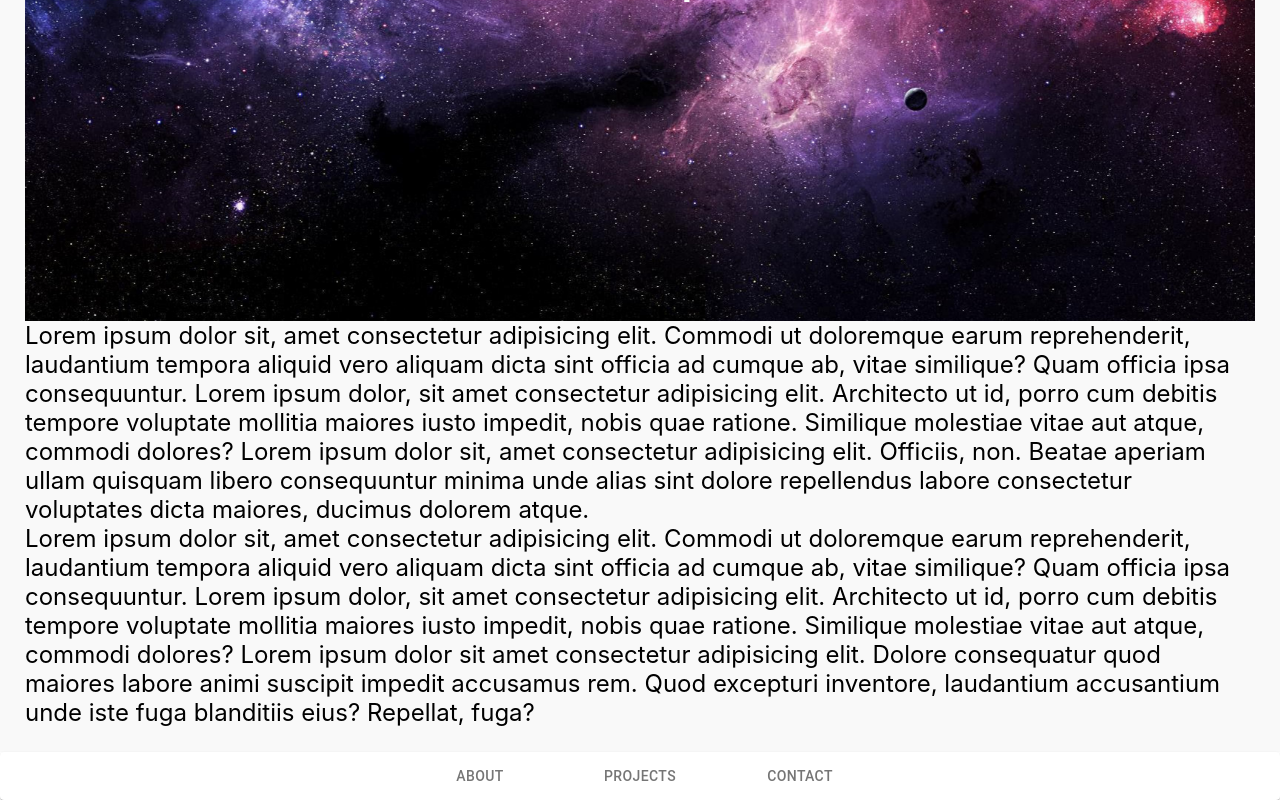
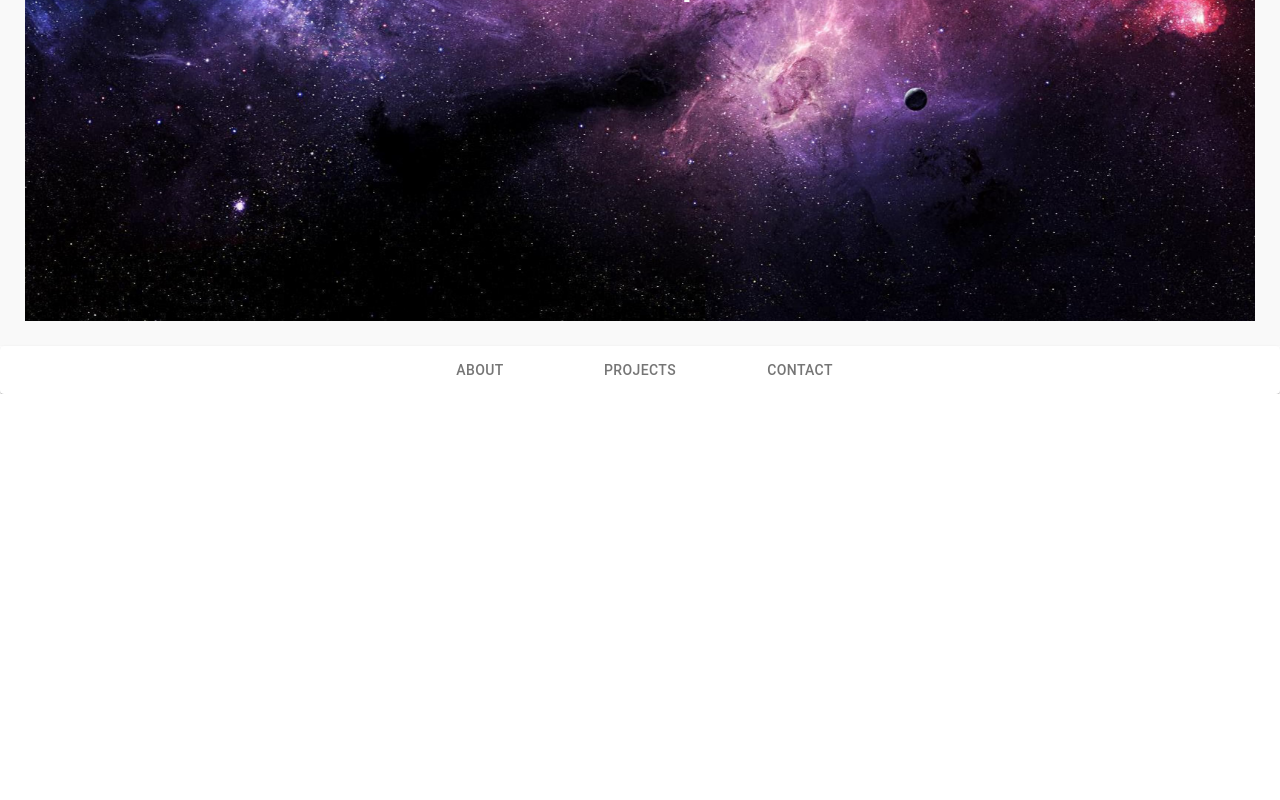
Before and after one commit to kevkevwuhoo/kwu-react-portfolio, a React (Create React App) app: page / in a window 1280 px wide. Shown: the part 504-1304 px from the top of the page. After the commit the page ends 898 px from the top, so only its background shows below. Built offline with nearby package versions, Linux system fonts and the light colour scheme.

Commit message:
Removed lorem text

```diff
--- a/src/pages/Landing/index.js
+++ b/src/pages/Landing/index.js
@@ -10,30 +10,6 @@ const Landing = () => {
           <h2>Full stack developer. NYC.</h2>
         </div>
       </div>
-      <p>
-        Lorem ipsum dolor sit, amet consectetur adipisicing elit. Commodi ut
-        doloremque earum reprehenderit, laudantium tempora aliquid vero aliquam
-        dicta sint officia ad cumque ab, vitae similique? Quam officia ipsa
-        consequuntur. Lorem ipsum dolor, sit amet consectetur adipisicing elit.
-        Architecto ut id, porro cum debitis tempore voluptate mollitia maiores
-        iusto impedit, nobis quae ratione. Similique molestiae vitae aut atque,
-        commodi dolores? Lorem ipsum dolor sit, amet consectetur adipisicing
-        elit. Officiis, non. Beatae aperiam ullam quisquam libero consequuntur
-        minima unde alias sint dolore repellendus labore consectetur voluptates
-        dicta maiores, ducimus dolorem atque.
-      </p>
-      <p>
-        Lorem ipsum dolor sit, amet consectetur adipisicing elit. Commodi ut
-        doloremque earum reprehenderit, laudantium tempora aliquid vero aliquam
-        dicta sint officia ad cumque ab, vitae similique? Quam officia ipsa
-        consequuntur. Lorem ipsum dolor, sit amet consectetur adipisicing elit.
-        Architecto ut id, porro cum debitis tempore voluptate mollitia maiores
-        iusto impedit, nobis quae ratione. Similique molestiae vitae aut atque,
-        commodi dolores? Lorem ipsum dolor sit amet consectetur adipisicing
-        elit. Dolore consequatur quod maiores labore animi suscipit impedit
-        accusamus rem. Quod excepturi inventore, laudantium accusantium unde
-        iste fuga blanditiis eius? Repellat, fuga?
-      </p>
     </div>
   );
 };
```
